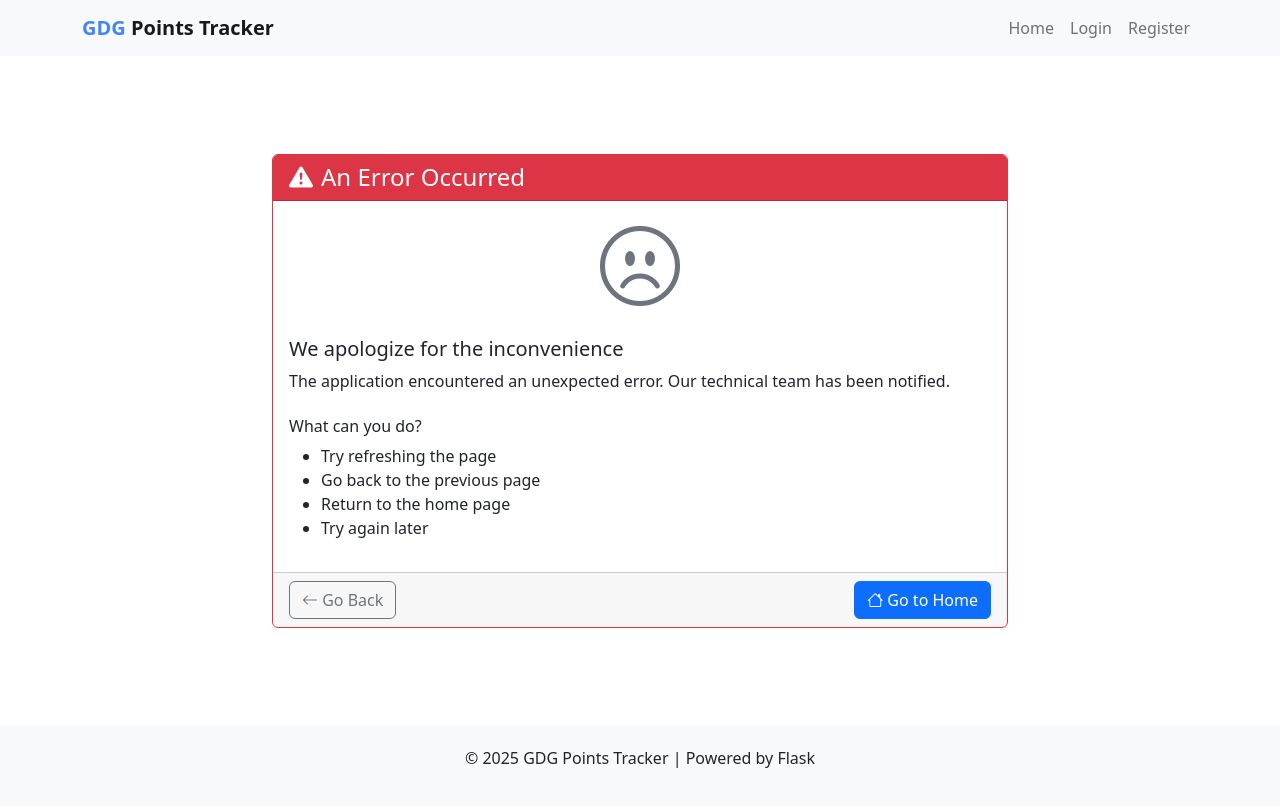
After one commit to nurlanjalil/GDG-Points-Tracker, a Flask app: template templates/error.html in a window 1280 px wide. The commit adds this page. Run offline with Flask 3, Linux system fonts and the light colour scheme; the template is opened without the code that fills it, so the values that code supplies are empty.

Commit message:
Fix multiple issues: database connection errors, missing emails in UI, and internal server errors

```diff
--- a/app.py
+++ b/app.py
@@ -33,7 +33,12 @@ if database_url.startswith("postgres://"):
 app.config['SQLALCHEMY_DATABASE_URI'] = database_url
 app.config['SQLALCHEMY_TRACK_MODIFICATIONS'] = False
 app.config['SQLALCHEMY_ENGINE_OPTIONS'] = {
-    'connect_args': {'check_same_thread': False} if database_url.startswith('sqlite:') else {}
+    'connect_args': {'check_same_thread': False} if database_url.startswith('sqlite:') else {},
+    'pool_pre_ping': True,  # Check connection validity before usage
+    'pool_recycle': 300,    # Recycle connections after 5 minutes
+    'pool_timeout': 30,     # Connection timeout after 30 seconds
+    'max_overflow': 10,     # Allow up to 10 connections beyond pool_size
+    'pool_size': 5          # Maintain a pool of 5 connections
 }
 app.config['UPLOAD_FOLDER'] = os.environ.get('UPLOAD_FOLDER', 'uploads')
 app.config['MAX_CONTENT_LENGTH'] = 16 * 1024 * 1024  # 16MB max-limit
@@ -43,6 +48,21 @@ os.makedirs(app.config['UPLOAD_FOLDER'], exist_ok=True)
 
 # Initialize database
 db = SQLAlchemy(app)
+
+# Configure database error handling
+@app.errorhandler(Exception)
+def handle_exception(e):
+    """Handle exceptions gracefully and log them"""
+    # Log the error
+    app.logger.error(f"Unhandled exception: {str(e)}")
+
+    # Check if this is a database-related error
+    if 'SQLAlchemy' in str(type(e)):
+        app.logger.error(f"Database error: {str(e)}")
+        flash('A database error occurred. Please try again later.', 'error')
+
+    # Return a friendly error page
+    return render_template('error.html', error=str(e)), 500
 
 # Create tables automatically
 with app.app_context():
@@ -710,10 +730,22 @@ def refresh_points():
 @app.route('/participant/<int:id>')
 @login_required
 def participant_history(id):
-    # Get the participant and verify it belongs to the current user
-    participant = Participant.query.filter_by(id=id, user_id=g.user.id).first_or_404()
-    history = PointsHistory.query.filter_by(participant_id=id).order_by(PointsHistory.date_recorded.desc()).all()
-    return render_template('history.html', participant=participant, history=history)
+    try:
+        # Get the participant and verify it belongs to the current user
+        participant = Participant.query.filter_by(id=id, user_id=g.user.id).first()
+
+        if not participant:
+            flash('Participant not found or you do not have permission to view this participant.', 'error')
+            return redirect(url_for('view_participants'))
+
+        # Get the history for this participant
+        history = PointsHistory.query.filter_by(participant_id=id).order_by(PointsHistory.date_recorded.desc()).all()
+
+        return render_template('history.html', participant=participant, history=history)
+    except Exception as e:
+        app.logger.error(f"Error viewing participant history: {str(e)}")
+        flash('An error occurred while retrieving participant history. Please try again.', 'error')
+        return redirect(url_for('view_participants'))
 
 @app.route('/next_refresh')
 def next_refresh():
@@ -850,27 +882,28 @@ def admin_user_detail(user_id):
         flash('Admin access required', 'error')
         return redirect(url_for('index'))
 
+    # Get the user
     user = User.query.get_or_404(user_id)
-    participants = Participant.query.filter_by(user_id=user_id).all()
 
-    # Enrich participant data with history
-    enriched_participants = []
-    for participant in participants:
-        history_count = PointsHistory.query.filter_by(participant_id=participant.id).count()
-        latest_points = participant.current_points
+    # Get all participants for this user with history counts
+    participants_data = []
+    for p in user.participants:
+        # Count history entries
+        history_count = PointsHistory.query.filter_by(participant_id=p.id).count()
 
-        enriched_participants.append({
-            'id': participant.id,
-            'name': participant.name,
-            'profile_url': participant.profile_url,
-            'current_points': latest_points,
-            'history_count': history_count,
-            'last_updated': participant.last_updated
-        })
+        # Create a dictionary with all participant data including email
+        participant_dict = {
+            'id': p.id,
+            'name': p.name,
+            'email': p.email,  # Ensure email is included
+            'profile_url': p.profile_url,
+            'current_points': p.current_points,
+            'last_updated': p.last_updated,
+            'history_count': history_count
+        }
+        participants_data.append(participant_dict)
 
-    return render_template('admin/user_detail.html',
-                           user=user,
-                           participants=enriched_participants)
+    return render_template('admin/user_detail.html', user=user, participants=participants_data)
 
 @app.route('/admin/all-participants')
 @login_required
--- /dev/null
+++ b/templates/error.html
@@ -0,0 +1,51 @@
+{% extends 'base.html' %}
+
+{% block title %}GDG Points Tracker - Error{% endblock %}
+
+{% block content %}
+<div class="container mt-5">
+    <div class="row">
+        <div class="col-md-8 offset-md-2">
+            <div class="card border-danger">
+                <div class="card-header bg-danger text-white">
+                    <h4 class="mb-0"><i class="bi bi-exclamation-triangle-fill me-2"></i>An Error Occurred</h4>
+                </div>
+                <div class="card-body">
+                    <div class="text-center mb-4">
+                        <i class="bi bi-emoji-frown display-1 text-muted"></i>
+                    </div>
+
+                    <h5 class="card-title">We apologize for the inconvenience</h5>
+                    <p class="card-text">The application encountered an unexpected error. Our technical team has been notified.</p>
+
+                    {% if error %}
+                    <div class="alert alert-secondary mt-3">
+                        <small class="text-muted">Error details: {{ error }}</small>
+                    </div>
+                    {% endif %}
+
+                    <div class="mt-4">
+                        <h6>What can you do?</h6>
+                        <ul>
+                            <li>Try refreshing the page</li>
+                            <li>Go back to the previous page</li>
+                            <li>Return to the home page</li>
+                            <li>Try again later</li>
+                        </ul>
+                    </div>
+                </div>
+                <div class="card-footer">
+                    <div class="d-flex justify-content-between">
+                        <button class="btn btn-outline-secondary" onclick="history.back()">
+                            <i class="bi bi-arrow-left"></i> Go Back
+                        </button>
+                        <a href="{{ url_for('index') }}" class="btn btn-primary">
+                            <i class="bi bi-house"></i> Go to Home
+                        </a>
+                    </div>
+                </div>
+            </div>
+        </div>
+    </div>
+</div>
+{% endblock %}
--- a/templates/participants.html
+++ b/templates/participants.html
@@ -88,6 +88,7 @@
                                 <tr>
                                     <th>Rank</th>
                                     <th>Name</th>
+                                    <th>Email</th>
                                     <th>Previous Points</th>
                                     <th>Current Points</th>
                                     <th>Weekly Change</th>
@@ -101,6 +102,7 @@
                                 <tr>
                                     <td>{{ loop.index }}</td>
                                     <td>{{ p.name }}</td>
+                                    <td>{{ p.email or 'Not provided' }}</td>
                                     <td>{{ p.previous_points }}</td>
                                     <td>{{ p.current_points }}</td>
                                     <td>
```
